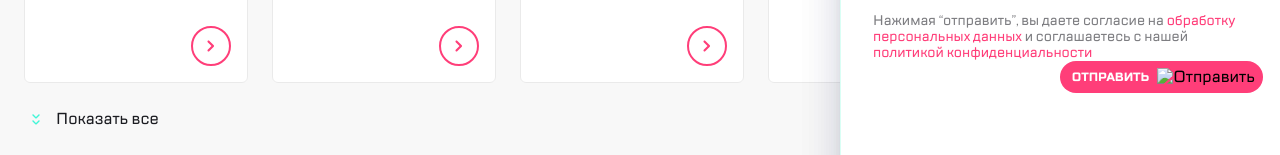
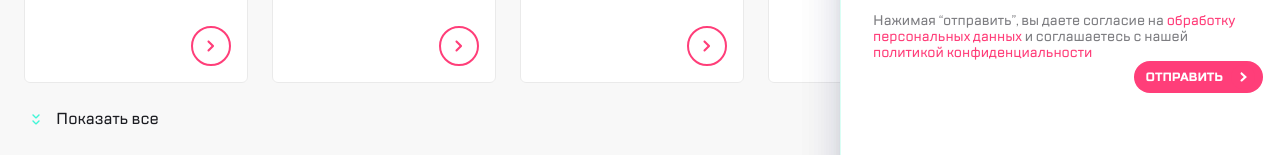
Before and after one commit to tastyk0yla/7-dep.github.io, a plain HTML site: page index.html in a window 1280 px wide. Shown: the part 948-1103 px from the top of the page. Drawn offline with Linux system fonts and the light colour scheme; files whose address does not match are found by name.

Commit message:
FINALLY fixed icon issue

```diff
--- a/index.html
+++ b/index.html
@@ -376,7 +376,7 @@
                 </div>
                 <button class="services-card__btn btn-cta">
                   <p class="btn-cta__text">Заказать</p>
-                  <img src="./src/img/goside.svg" alt="Заказать">
+                  <img src="./img/goside.svg" alt="Заказать">
                 </button>
               </li>
               <li class="services-card swiper-slide">
@@ -396,7 +396,7 @@
                 </div>
                 <button class="services-card__btn btn-cta">
                   <p class="btn-cta__text">Заказать</p>
-                  <img src="./src/img/goside.svg" alt="Заказать">
+                  <img src="./img/goside.svg" alt="Заказать">
                 </button>
               </li>
               <li class="services-card swiper-slide">
@@ -416,7 +416,7 @@
                 </div>
                 <button class="services-card__btn btn-cta">
                   <p class="btn-cta__text">Заказать</p>
-                  <img src="./src/img/goside.svg" alt="Заказать">
+                  <img src="./img/goside.svg" alt="Заказать">
                 </button>
               </li>
               <li class="services-card swiper-slide">
@@ -436,7 +436,7 @@
                 </div>
                 <button class="services-card__btn btn-cta">
                   <p class="btn-cta__text">Заказать</p>
-                  <img src="./src/img/goside.svg" alt="Заказать">
+                  <img src="./img/goside.svg" alt="Заказать">
                 </button>
               </li>
               <li class="services-card swiper-slide">
@@ -456,7 +456,7 @@
                 </div>
                 <button class="services-card__btn btn-cta">
                   <p class="btn-cta__text">Заказать</p>
-                  <img src="./src/img/goside.svg" alt="Заказать">
+                  <img src="./img/goside.svg" alt="Заказать">
                 </button>
               </li>
             </ul>
@@ -477,7 +477,7 @@
                 <p class="services-large-cards-item__term">30 мин</p>
                 <button class="services-large-cards-item__btn btn-cta">
                   <p class="btn-cta__text">Заказать</p>
-                  <img src="./src/img/goside.svg" alt="Заказать">
+                  <img src="./img/goside.svg" alt="Заказать">
                 </button>
               </li>
               <li class="services-large-cards-item">
@@ -486,7 +486,7 @@
                 <p class="services-large-cards-item__term">30-120 мин</p>
                 <button class="services-large-cards-item__btn btn-cta">
                   <p class="btn-cta__text">Заказать</p>
-                  <img src="./src/img/goside.svg" alt="Заказать">
+                  <img src="./img/goside.svg" alt="Заказать">
                 </button>
               </li>
               <li class="services-large-cards-item">
@@ -495,7 +495,7 @@
                 <p class="services-large-cards-item__term">30-120 мин</p>
                 <button class="services-large-cards-item__btn btn-cta">
                   <p class="btn-cta__text">Заказать</p>
-                  <img src="./src/img/goside.svg" alt="Заказать">
+                  <img src="./img/goside.svg" alt="Заказать">
                 </button>
               </li>
               <li class="services-large-cards-item">
@@ -504,7 +504,7 @@
                 <p class="services-large-cards-item__term">30-120 мин</p>
                 <button class="services-large-cards-item__btn btn-cta">
                   <p class="btn-cta__text">Заказать</p>
-                  <img src="./src/img/goside.svg" alt="Заказать">
+                  <img src="./img/goside.svg" alt="Заказать">
                 </button>
               </li>
               <li class="services-large-cards-item">
@@ -513,7 +513,7 @@
                 <p class="services-large-cards-item__term">30-120 мин</p>
                 <button class="services-large-cards-item__btn btn-cta">
                   <p class="btn-cta__text">Заказать</p>
-                  <img src="./src/img/goside.svg" alt="Заказать">
+                  <img src="./img/goside.svg" alt="Заказать">
                 </button>
               </li>
             </ul>
@@ -568,7 +568,7 @@
             </fieldset>
             <button type="submit" class="modal-feedback-form-submit-btn btn-cta modal-submit-btn">
               <p class="btn-cta__text">Отправить</p>
-              <img src="../src/img/goside.svg" alt="Отправить">
+              <img src="../img/goside.svg" alt="Отправить">
             </button>
           </form>
       </div>
@@ -591,7 +591,7 @@
 
             </fieldset>
             <button type="submit" class="modal-recall-form-submit-btn btn-cta modal-submit-btn"><p class="btn-cta__text">Отправить</p>
-              <img src="../src/img/goside.svg" alt="Отправить">
+              <img src="../img/goside.svg" alt="Отправить">
             </button>
           </form>
       </div>
```
